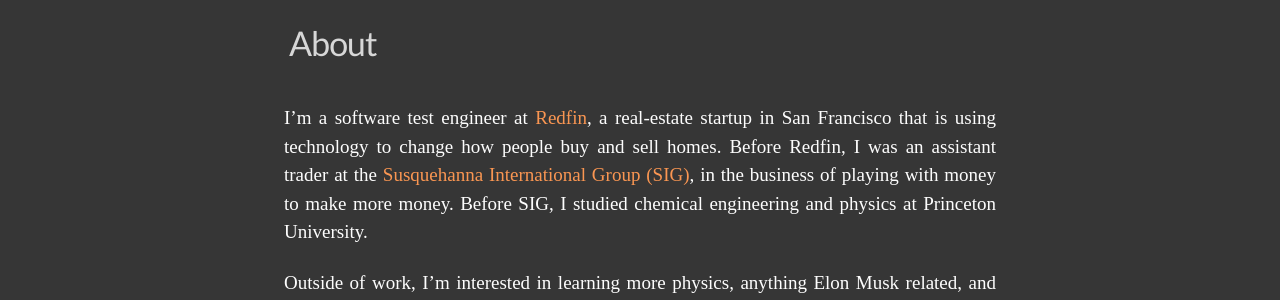
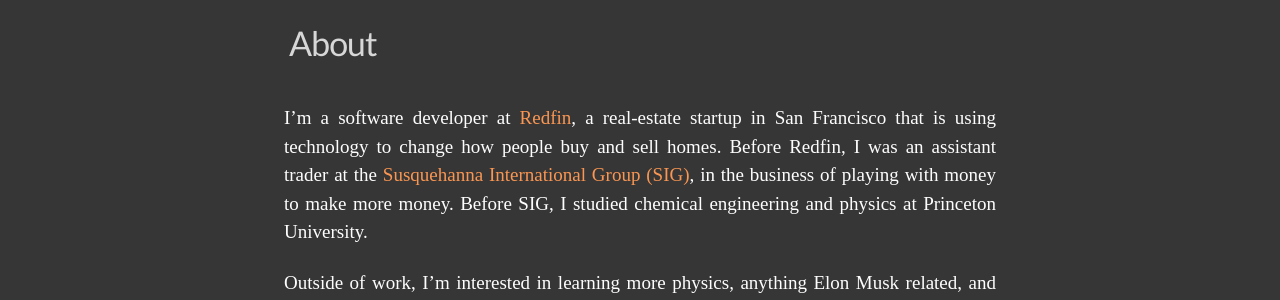
Before and after one commit to amaresh-sahu/amaresh-sahu.github.io, a Jekyll site: the page built from about.md, in a window 1280 px wide. Shown: the part 231-531 px from the top of the page. Built offline with Jekyll 4.4.1, drawn with Linux system fonts in a browser that asks for light colours; some web fonts are replaced.

Commit message:
changing test to dev in about page

```diff
--- a/about.md
+++ b/about.md
@@ -4,7 +4,7 @@
 permalink: /about/
 ---
 
-I'm a software test engineer at [Redfin](https://www.redfin.com/), a real-estate startup in San Francisco that is using technology to change how people buy and sell homes. Before Redfin, I was an assistant trader at the [Susquehanna International Group (SIG)](http://www.sig.com/quantitative-trading/), in the business of playing with money to make more money. Before SIG, I studied chemical engineering and physics at Princeton University.
+I'm a software developer at [Redfin](https://www.redfin.com/), a real-estate startup in San Francisco that is using technology to change how people buy and sell homes. Before Redfin, I was an assistant trader at the [Susquehanna International Group (SIG)](http://www.sig.com/quantitative-trading/), in the business of playing with money to make more money. Before SIG, I studied chemical engineering and physics at Princeton University.
 
 Outside of work, I'm interested in learning more physics, anything Elon Musk related, and better understanding why people make the decisions they do. I was one of the top junior table tennis players in the country, representing the U.S. nationally and internationally as part of the 15 & Under team and winning many titles at the U.S. National Championships and Junior Olympics.
 
```
